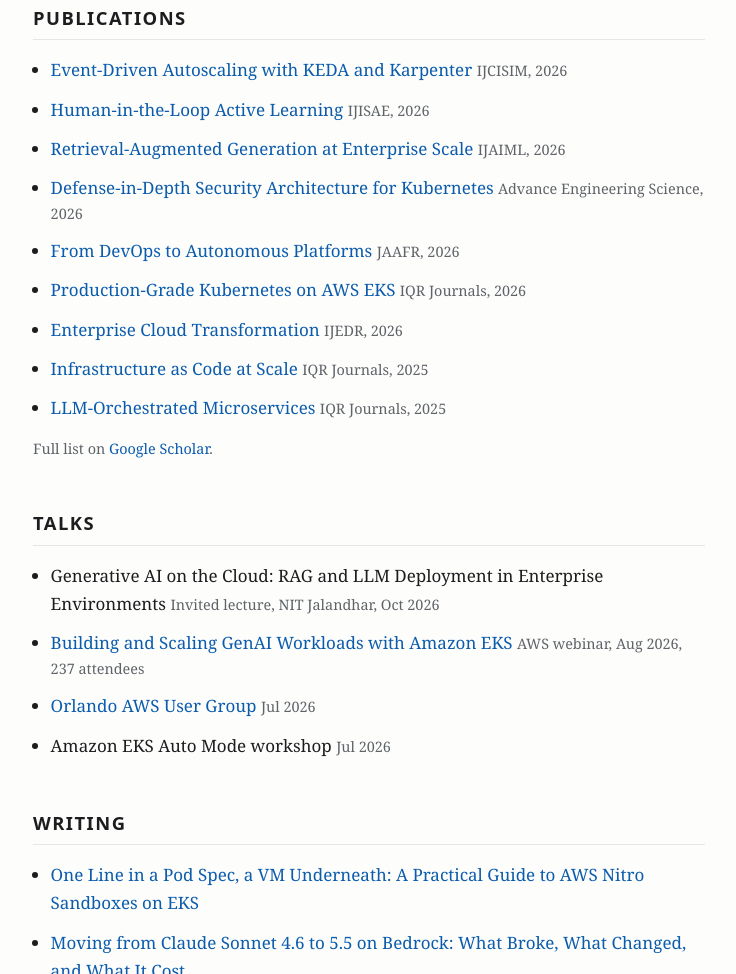
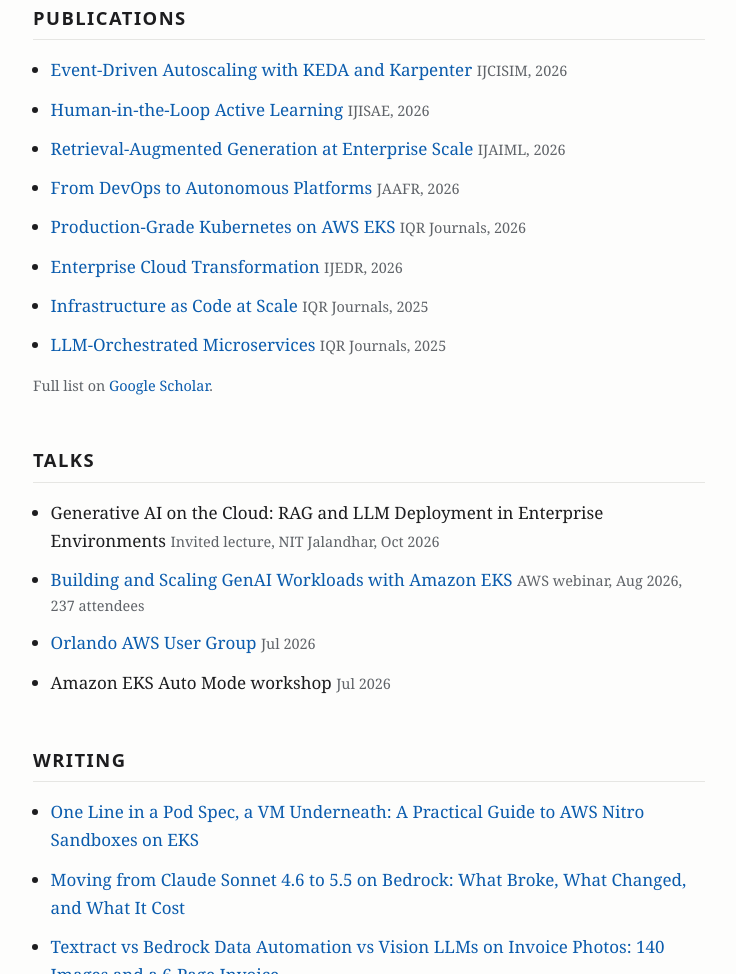
Before and after one commit to avneetbansal-aws/avneetbansal-aws.github.io, a plain HTML site: page index.html in a window 1280 px wide. Shown: the part 2670-3644 px from the top of the page, without its empty margins (271-1007 px from the left). Drawn offline with Linux system fonts and the light colour scheme.

Commit message:
Remove one article from Publications

```diff
--- a/index.html
+++ b/index.html
@@ -122,7 +122,6 @@ ior <!DOCTYPE html>
       <li><a href="https://cspub-ijcisim.org/index.php/ijcisim/article/view/3886">Event-Driven Autoscaling with KEDA and Karpenter</a> <span class="meta">IJCISIM, 2026</span></li>
       <li><a href="https://ijisae.org/index.php/IJISAE/article/view/8376">Human-in-the-Loop Active Learning</a> <span class="meta">IJISAE, 2026</span></li>
       <li><a href="https://www.svedbergopen.com/index.php/ijaiml/article/view/413">Retrieval-Augmented Generation at Enterprise Scale</a> <span class="meta">IJAIML, 2026</span></li>
-      <li><a href="https://advanceengineeringscience.com/article/528-defense-in-depth-security-architecture-for-kubernetes-workloads-zero-trust-policy-as-code-and-runtime-threat-detection">Defense-in-Depth Security Architecture for Kubernetes</a> <span class="meta">Advance Engineering Science, 2026</span></li>
       <li><a href="https://rjwave.org/jaafr/viewpaperforall.php?paper=JAAFR2606735">From DevOps to Autonomous Platforms</a> <span class="meta">JAAFR, 2026</span></li>
       <li><a href="https://www.iqrjournals.com/2026/06/production-grade-kubernetes-on-aws-eks_02078032416.html">Production-Grade Kubernetes on AWS EKS</a> <span class="meta">IQR Journals, 2026</span></li>
       <li><a href="https://rjwave.org/ijedr/viewpaperforall.php?paper=IJEDR26A2855">Enterprise Cloud Transformation</a> <span class="meta">IJEDR, 2026</span></li>
```
